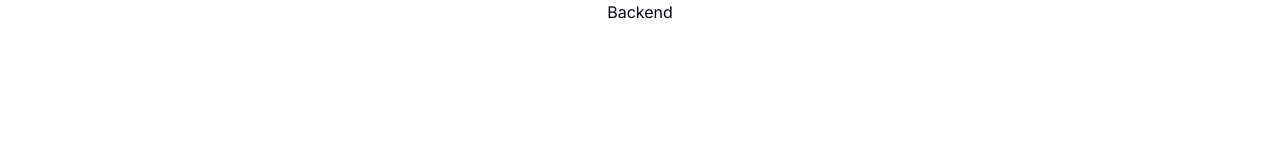
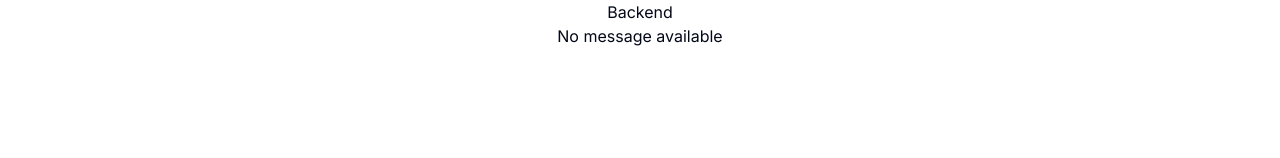
Before and after one commit to mardavsj/Crop_Connect, a Next.js app in the folder fontend/: page / in a window 1280 px wide. Shown: the top 158 px of the page. Built offline with nearby package versions, Linux system fonts and the light colour scheme; no server answers.

Commit message:
backend commit 3

```diff
--- a/fontend/src/app/layout.tsx
+++ b/fontend/src/app/layout.tsx
@@ -19,11 +19,8 @@ export default function RootLayout({
     <html lang="en">
       <body className={inter.className}>
         {children}
-
         </body>
-
     </html>
-
     </>
   );
 }
--- a/fontend/src/components/Backend.tsx
+++ b/fontend/src/components/Backend.tsx
@@ -3,31 +3,35 @@ import { log } from 'console';
 import React,{useEffect,useState} from 'react'
 import { json } from 'stream/consumers';
 
+// import React, { useEffect, useState } from 'react';
 
-const Backend = () => {
-    const[data,setData] = useState({})
-    useEffect(()=>{
-        fetchData();
-    },[]);
+interface Data {
+  message: string;
+}
 
-    const fetchData =async()=>{
-        try{
-            const response = await  fetch('http://localhost:8080/api/data');
-            const jsonData = await response.json();
-            setData(jsonData)
-        }
-        catch(error){
-            console.log('Error',error);
+const Backend: React.FC = () => {
+  const [data, setData] = useState<Data | null>(null); // Specify the type of data
 
-        }
+  useEffect(() => {
+    fetchData();
+  }, []);
+
+  const fetchData = async () => {
+    try {
+      const response = await fetch('http://localhost:8080/api/data');
+      const jsonData: Data = await response.json(); // Ensure jsonData follows the Data interface
+      setData(jsonData);
+    } catch (error) {
+      console.log('Error', error);
     }
+  };
 
   return (
     <>
-    <div>Backend</div>
-    <div>{data.message}</div>
+      <div>Backend</div>
+      <div>{data?.message || 'No message available'}</div> {/* Use optional chaining to avoid errors */}
     </>
-  )
-}
+  );
+};
 
-export default Backend
+export default Backend;
```
